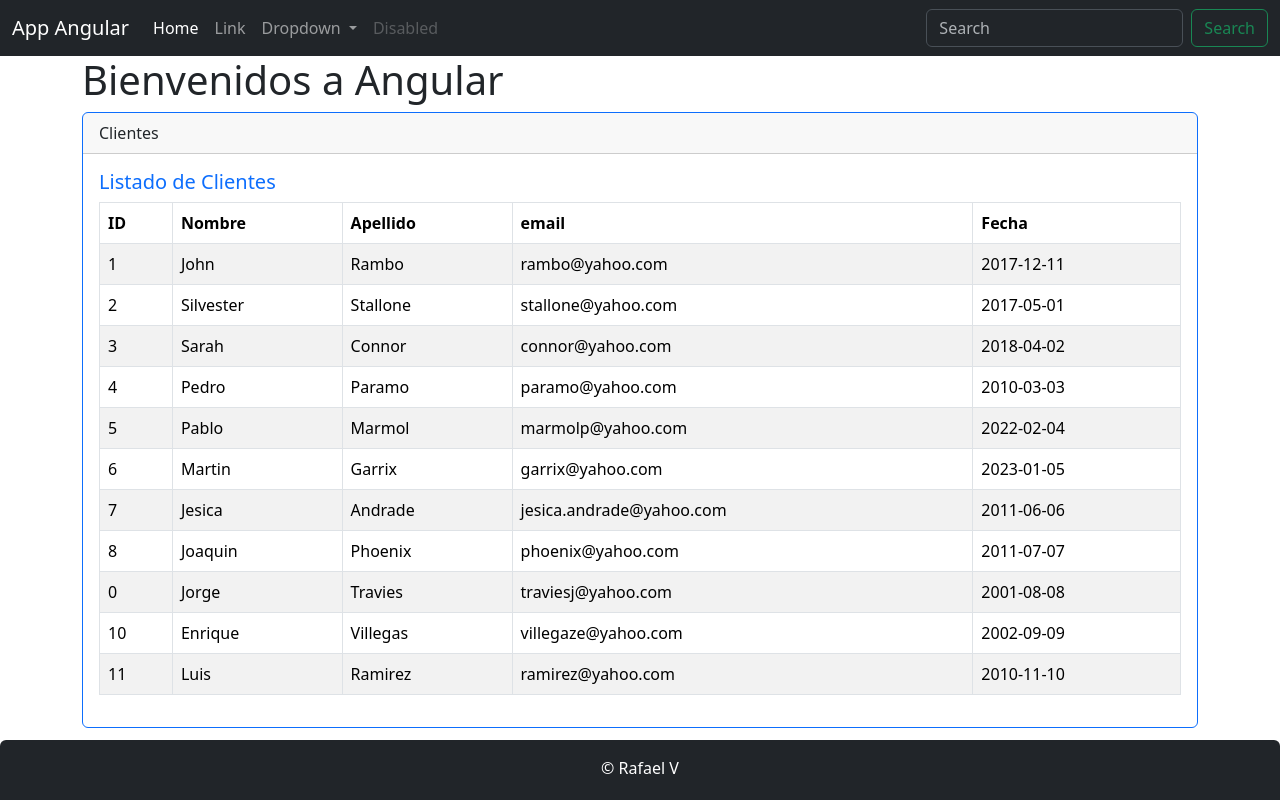
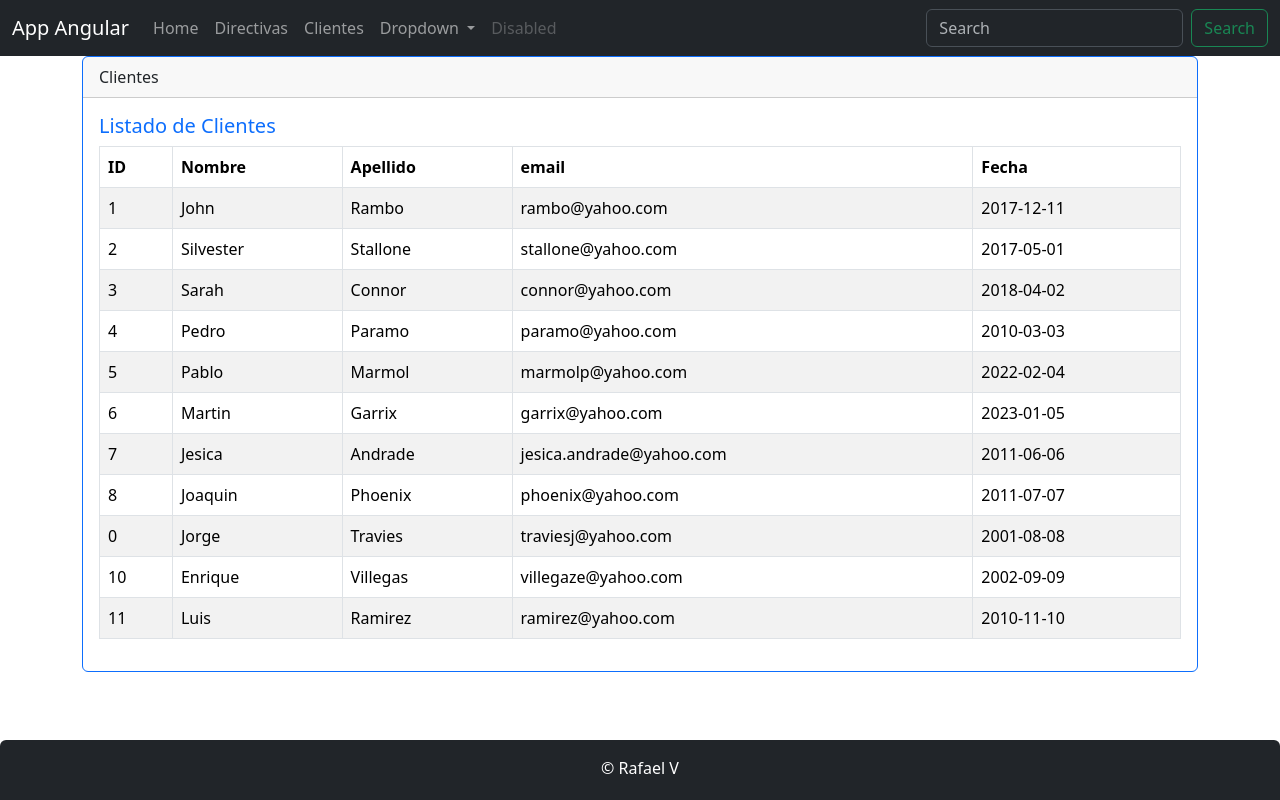
Before and after one commit to doguedogue/clientes-app, an Angular app: page /clientes in a window 1280 px wide. Built offline with nearby package versions, Linux system fonts and the light colour scheme.

Commit message:
add routes

```diff
--- a/src/app/app.component.html
+++ b/src/app/app.component.html
@@ -1,11 +1,9 @@
 <app-header></app-header>
 
 <div class="container">
-  <h1>{{ title }}</h1>
 
-  <!-- <app-directiva></app-directiva> -->
+  <router-outlet></router-outlet>
 
-  <app-clientes></app-clientes>
 </div>
 
 
--- a/src/app/header/header.component.html
+++ b/src/app/header/header.component.html
@@ -6,11 +6,14 @@
     </button>
     <div class="collapse navbar-collapse" id="navbarSupportedContent">
       <ul class="navbar-nav me-auto mb-2 mb-lg-0">
-        <li class="nav-item">
-          <a class="nav-link active" aria-current="page" href="#">Home</a>
+        <li class="nav-item" routerLinkActive="active">
+          <a class="nav-link" routerLink="/">Home</a>
         </li>
-        <li class="nav-item">
-          <a class="nav-link" href="#">Link</a>
+        <li class="nav-item" routerLinkActive="active">
+          <a class="nav-link" routerLink="/directivas">Directivas</a>
+        </li>
+        <li class="nav-item" routerLinkActive="active">
+          <a class="nav-link" routerLink="/clientes">Clientes</a>
         </li>
         <li class="nav-item dropdown">
           <a class="nav-link dropdown-toggle" href="#" role="button" data-bs-toggle="dropdown" aria-expanded="false">
```
Also changed, not shown: src/app/app.module.ts (+9 -1 lines).
